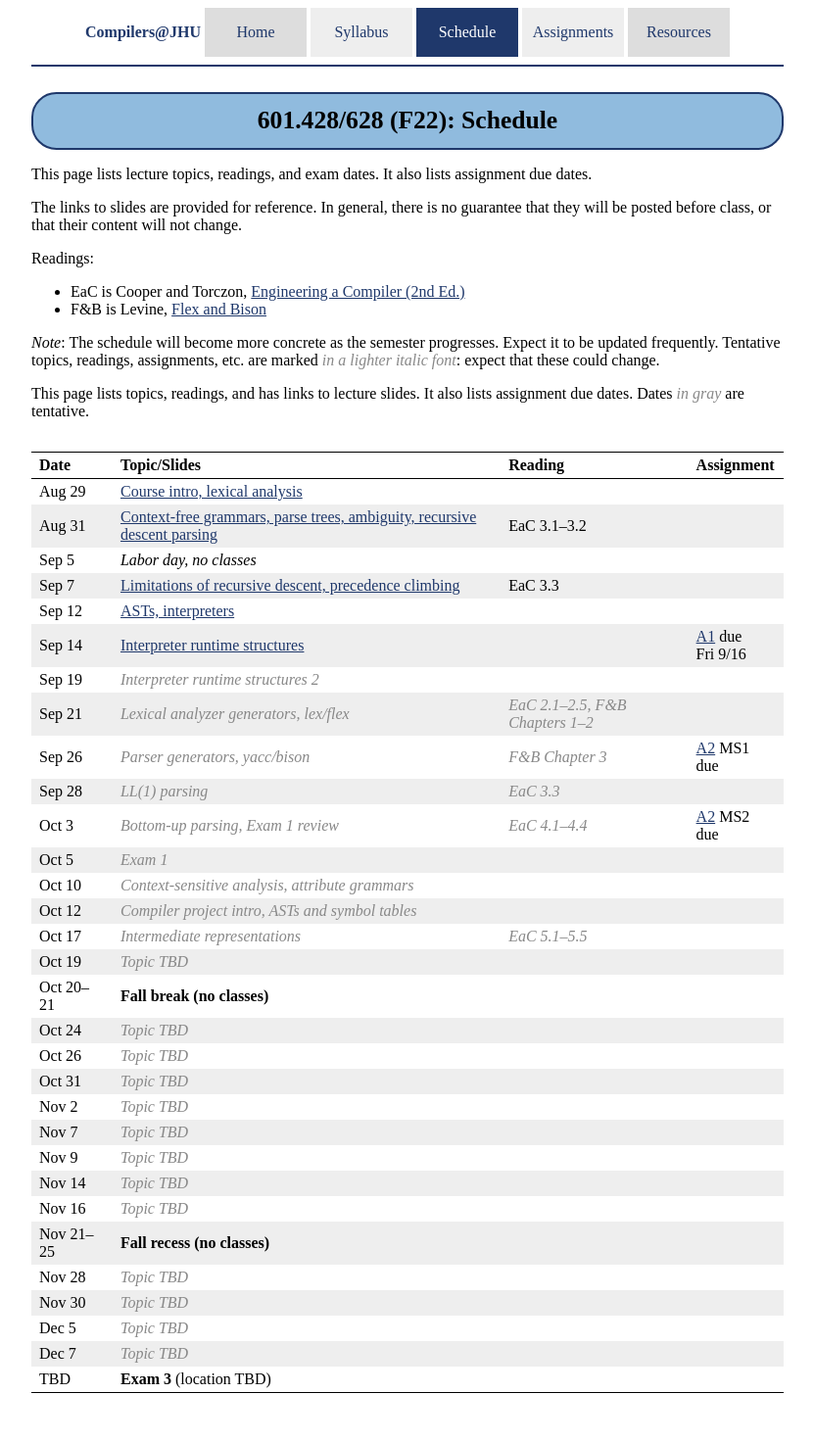
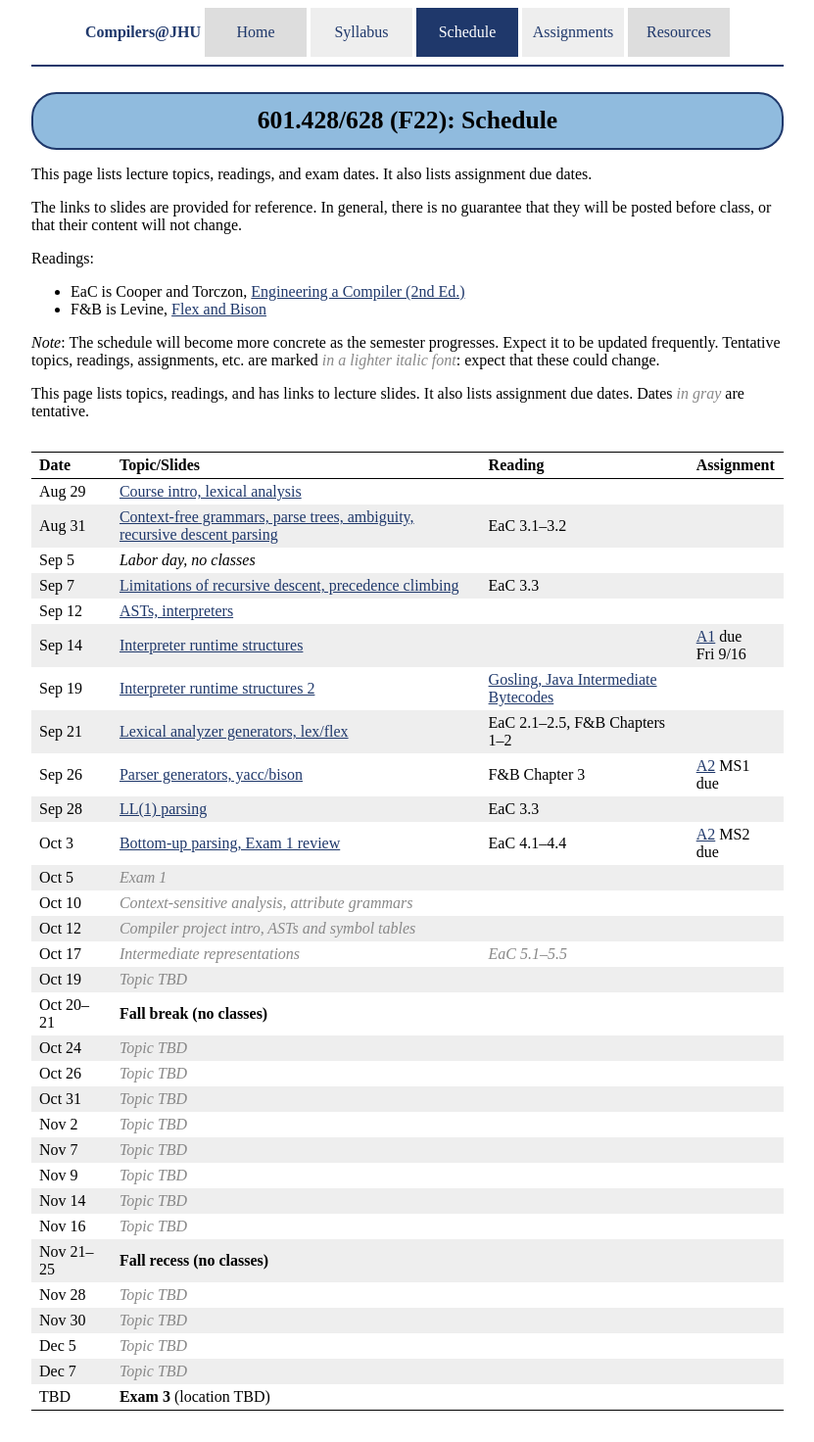
Before and after one commit to jhucompilers/fall2022, a Jekyll site: the page built from schedule.md, in a window 1280 px wide. Shown: the whole page at 98% size, without its empty margins (224-1055 px from the left). Built offline with Jekyll 4.4.1, drawn with Linux system fonts in a browser that asks for light colours.

Commit message:
push lexical analysis and parsing topics

```diff
--- a/schedule.md
+++ b/schedule.md
@@ -33,11 +33,11 @@ Sep 5 | *Labor day, no classes* |  |
 Sep 7 | [Limitations of recursive descent, precedence climbing](lectures/lecture03-public.pdf) | EaC 3.3 |
 Sep 12 | [ASTs, interpreters](lectures/lecture04-public.pdf) |  |
 Sep 14 | [Interpreter runtime structures](lectures/lecture05-public.pdf) |  | [A1](assign/assign01.html) due<br>Fri 9/16
-Sep 19 | <span class='tentative'>Interpreter runtime structures 2</span> |  |
-Sep 21 | <span class='tentative'>Lexical analyzer generators, lex/flex</span> | <span class='tentative'>EaC 2.1–2.5, F&amp;B Chapters 1–2</span> |
-Sep 26 | <span class='tentative'>Parser generators, yacc/bison</span> | <span class='tentative'>F&amp;B Chapter 3</span> | [A2](assign/assign02.html) MS1 due
-Sep 28 | <span class='tentative'>LL(1) parsing</span> | <span class='tentative'>EaC 3.3</span> |
-Oct 3 | <span class='tentative'>Bottom-up parsing, Exam 1 review</span> | <span class='tentative'>EaC 4.1–4.4</span> | [A2](assign/assign02.html) MS2 due
+Sep 19 | [Interpreter runtime structures 2](lectures/lecture06-public.pdf) | [Gosling, Java Intermediate Bytecodes](https://dl.acm.org/doi/pdf/10.1145/202529.202541) |
+Sep 21 | [Lexical analyzer generators, lex/flex](lectures/lecture07-public.pdf) | EaC 2.1–2.5, F&amp;B Chapters 1–2 |
+Sep 26 | [Parser generators, yacc/bison](lectures/lecture08-public.pdf) | F&amp;B Chapter 3 | [A2](assign/assign02.html) MS1 due
+Sep 28 | [LL(1) parsing](lectures/lecture09-public.pdf) | EaC 3.3 |
+Oct 3 | [Bottom-up parsing, Exam 1 review](lectures/lecture10-public.pdf) | EaC 4.1–4.4 | [A2](assign/assign02.html) MS2 due
 Oct 5 | <span class='tentative'>Exam 1</span> |  |
 Oct 10 | <span class='tentative'>Context-sensitive analysis, attribute grammars</span> |  |
 Oct 12 | <span class='tentative'>Compiler project intro, ASTs and symbol tables</span> |  |
```
Also changed, not shown: index.md (+2 -0 lines), schedule.csv (+5 -5 lines), 5 other files.
